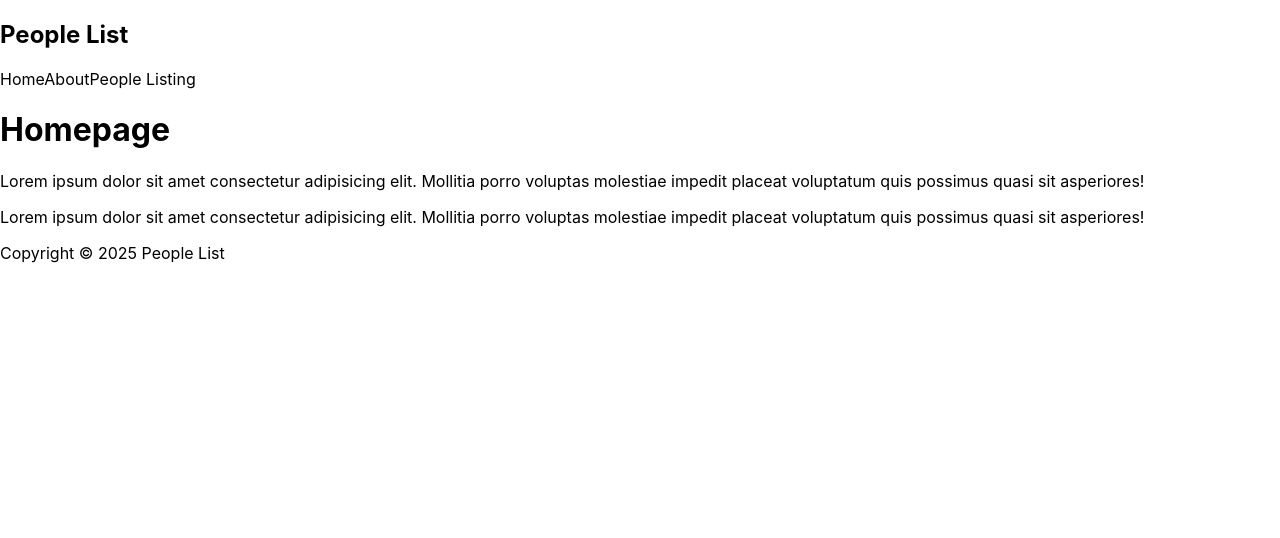
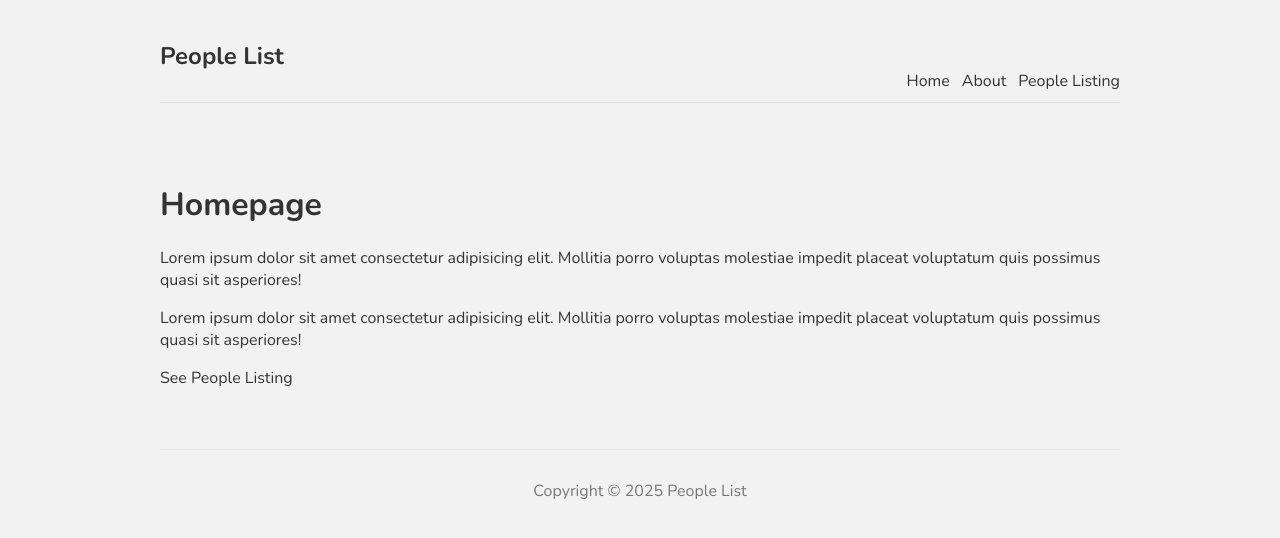
Before and after one commit to PawanGunawardhana/Pawan-List, a Next.js app: page / in a window 1280 px wide. Shown: the top 538 px of the page. Built offline with nearby package versions, Linux system fonts and the light colour scheme.

Commit message:
Adding styles to globals.css

```diff
--- a/components/Footer.js
+++ b/components/Footer.js
@@ -1,5 +1,5 @@
 const Footer = () => {
-  return <footer className="footer">Copyright &copy; 2025 People List</footer>;
+  return <footer>Copyright &copy; 2025 People List</footer>;
 };
 
 export default Footer;
--- /dev/null
+++ b/components/Layout.js
@@ -0,0 +1,15 @@
+import { Children } from "react";
+import Footer from "./Footer";
+import Navbar from "./Navbar";
+
+const Layout = ({children}) => {
+  return (
+    <div className="content">
+      <Navbar />
+      {children}
+      <Footer />
+    </div>
+  );
+};
+
+export default Layout;
--- a/components/Navbar.js
+++ b/components/Navbar.js
@@ -1,12 +1,14 @@
+import Link from 'next/link'
+
 const Navbar = () => {
   return (
     <nav>
       <div className="logo">
         <h1>People List</h1>
       </div>
-      <a>Home</a>
-      <a>About</a>
-      <a>People Listing</a>
+      <Link class="a" href="/">Home</Link>
+      <Link class="a" href="/about">About</Link>
+      <Link class="a" href="/people">People Listing</Link>
     </nav>
   );
 };
--- a/pages/_app.js
+++ b/pages/_app.js
@@ -1,7 +1,12 @@
+import Layout from '../components/Layout';
 import '../styles/globals.css'
 
 function MyApp({ Component, pageProps }) {
-  return <Component {...pageProps} />
+  return (
+    <Layout>
+      <Component {...pageProps} />
+    </Layout>
+  );
 }
 
 export default MyApp
--- a/pages/index.js
+++ b/pages/index.js
@@ -2,11 +2,11 @@
 import styles from "../styles/Home.module.css";
 import Navbar from "../components/Navbar";
 import Footer from "../components/Footer";
+import Link from "next/link";
 
 export default function Home() {
   return (
     <div>
-      <Navbar />
       <h1>Homepage</h1>
       <p>
         Lorem ipsum dolor sit amet consectetur adipisicing elit. Mollitia porro
@@ -18,7 +18,7 @@
         voluptas molestiae impedit placeat voluptatum quis possimus quasi sit
         asperiores!
       </p>
-      <Footer />
+      <Link href="/people">See People Listing</Link>
     </div>
   );
 }
--- a/styles/globals.css
+++ b/styles/globals.css
@@ -1,16 +1,88 @@
-html,
+/* @import url('https://fonts.googleapis.com/css2?family=Nunito:ital,wght@0,200..1000;1,200..1000&display=swap');
+
 body {
-  padding: 0;
-  margin: 0;
-  font-family: -apple-system, BlinkMacSystemFont, Segoe UI, Roboto, Oxygen,
-    Ubuntu, Cantarell, Fira Sans, Droid Sans, Helvetica Neue, sans-serif;
+  background: #f2f2f2;
+  color: #333;
+  font-family: 'Nunito';
 }
 
+.a {
+  color: #333;
+  text-decoration: none;
+}
 a {
-  color: inherit;
+  color: #333;
   text-decoration: none;
 }
 
-* {
-  box-sizing: border-box;
+.content {
+  max-width: 960px;
+  margin: 0 auto;
 }
+
+nav {
+  margin: 10px auto 80px;
+  padding: 10px 0;
+  display: flex;
+  justify-content: flex-end;
+  align-items: flex-end;
+  border-bottom: 1px solid #ddd;
+}
+
+nav .a {
+  margin-left: 12px;
+}
+nav a {
+  margin-left: 12px;
+}
+
+nav .logo {
+  margin-right: auto;
+}
+
+footer {
+  display: block;
+  text-align: center;
+  padding: 30px 0;
+  margin-top: 60px;
+  color: #777;
+  border-top: 1px solid #eaeaea;
+} */
+
+@import url('https://fonts.googleapis.com/css2?family=Nunito:wght@300;400;600;700&display=swap');
+
+body {
+  background: #f2f2f2;
+  color: #333;
+  font-family: "Nunito";
+}
+a {
+  color: #333;
+  text-decoration: none;
+}
+.content {
+  max-width: 960px;
+  margin: 0 auto;
+}
+nav {
+  margin: 10px auto 80px;
+  padding: 10px 0;
+  display: flex;
+  justify-content: flex-end;
+  align-items: flex-end;
+  border-bottom: 1px solid #ddd;
+}
+nav a {
+  margin-left: 12px;
+}
+nav .logo {
+  margin-right: auto;
+}
+footer {
+  display: block;
+  text-align: center;
+  padding: 30px 0;
+  margin-top: 60px;
+  color: #777;
+  border-top: 1px solid #eaeaea;
+}
```
